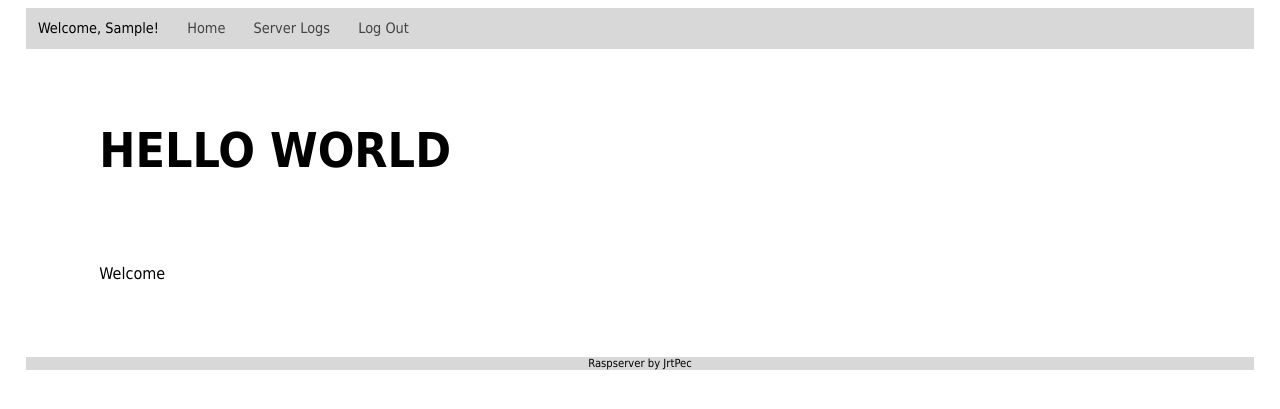
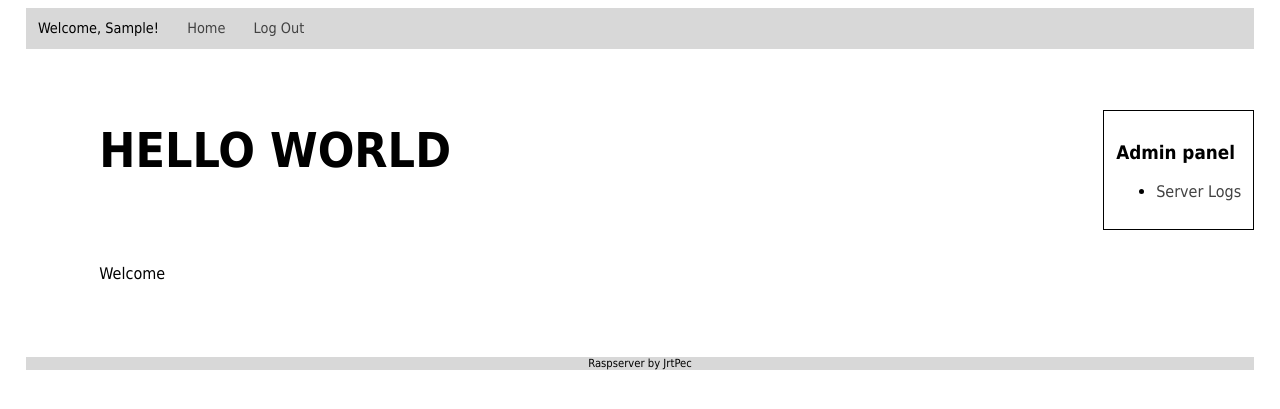
Before and after one commit to JrtPec/raspserver, a Flask app: page / in a window 1280 px wide. Shown: the top 409 px of the page. Run offline with Flask 2, Linux system fonts and the light colour scheme; the first user in the database is signed in; tables that the repository leaves empty hold one stand-in row (Sample ...).

Commit message:
Admin privileges

```diff
--- a/app/static/css/style.css
+++ b/app/static/css/style.css
@@ -33,8 +33,15 @@ nav {
 	padding: 1%;
 }
 
-menuitem {
-	margin-right: 1%;
+section {
+	margin: 5%;
+	padding: 1%;
+}
+
+aside {
+	float: right;
+	border: 1px solid black;
+	padding: 1%;
 }
 
 a {
--- a/app/templates/base.html
+++ b/app/templates/base.html
@@ -19,11 +19,6 @@
 				<li>
 					<a href="{{url_for('index')}}">
 						Home
-					</a>
-				</li>
-				<li>
-					<a href="{{url_for('serverlogs')}}">
-						Server Logs
 					</a>
 				</li>
 				<li>
--- a/app/templates/index.html
+++ b/app/templates/index.html
@@ -1,5 +1,15 @@
 {% extends "base.html" %}
 {% block content %}
+	{% if g.user.is_admin() %}
+	<aside class="adminpanel">
+		<h3>Admin panel</h3>
+		<ul>
+			<li>
+				<a href="{{url_for('serverlogs')}}">Server Logs</a>
+			</li>
+		</ul>
+	</aside>
+	{% endif %}
 	<header>Hello World</header>
 	<article>Welcome</article>
 {% endblock %}
--- a/app/views.py
+++ b/app/views.py
@@ -1,8 +1,10 @@
 from app import app, lm, db
-from flask import render_template, flash, redirect, url_for, g, request
-from models import User
+from flask import render_template, flash, redirect, url_for, g, request, abort
+from models import User, ROLE_ADMIN
 from flask.ext.login import current_user, login_required, login_user, logout_user
 from forms import LoginForm, RegisterForm
+from functools import wraps
+from config import ADMINS
 
 @app.before_request
 def before_request():
@@ -12,7 +14,22 @@ def before_request():
 def load_user(id):
 	return User.query.get(id)
 
+def admin_required(f):
+	"""
+	Wrapper to allow certain pages only to admins
+	"""
+	@wraps(f)
+	def decorated_function(*args, **kwargs):
+		if g.user.role != ROLE_ADMIN:
+			abort(401)
+		return f(*args, **kwargs)
+	return decorated_function
+
 #HTTP ERRORS
+@app.errorhandler(401)
+def internal_error(error):
+	flash('401 - No permission')
+	return redirect(url_for('index'))
 @app.errorhandler(404)
 def internal_error(error):
 	flash('404 - Page not found')
@@ -77,6 +94,9 @@ def register():
 
 		newuser = User(username=form.username.data,pw_hash=pw_hash)
 
+		if form.username.data in ADMINS:
+			newuser = User(username=form.username.data,pw_hash=pw_hash,role=ROLE_ADMIN)
+
 		db.session.add(newuser)
 		db.session.commit()
 
@@ -102,6 +122,7 @@ def index():
 
 @app.route('/serverlogs')
 @login_required
+@admin_required
 def serverlogs():
 	"""
 		Download links for different log files
--- a/config.py
+++ b/config.py
@@ -9,3 +9,6 @@ else:
 	SQLALCHEMY_DATABASE_URI = os.environ['DATABASE_URL']
 SQLALCHEMY_MIGRATE_REPO = os.path.join(basedir, 'db_repository')
 SQLALCHEMY_RECORD_QUERIES = True
+
+adminfile = file(os.path.join(basedir, 'admins.txt'))
+ADMINS = adminfile.readlines()[0].rstrip()
```
Also changed, not shown: README.md, 1 other file.
